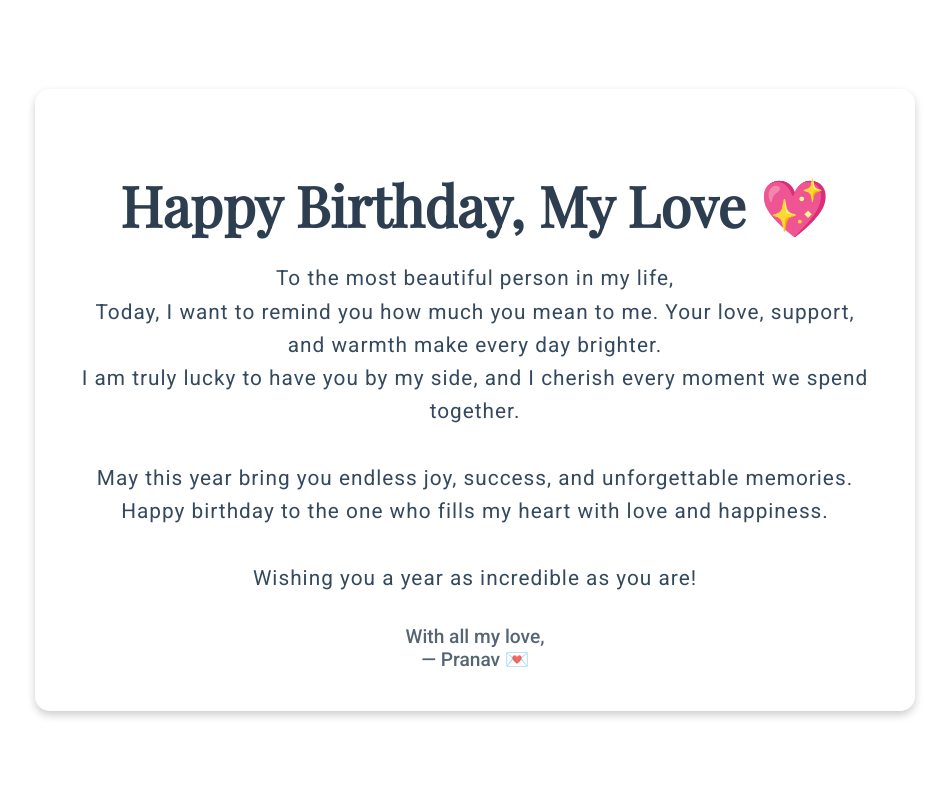
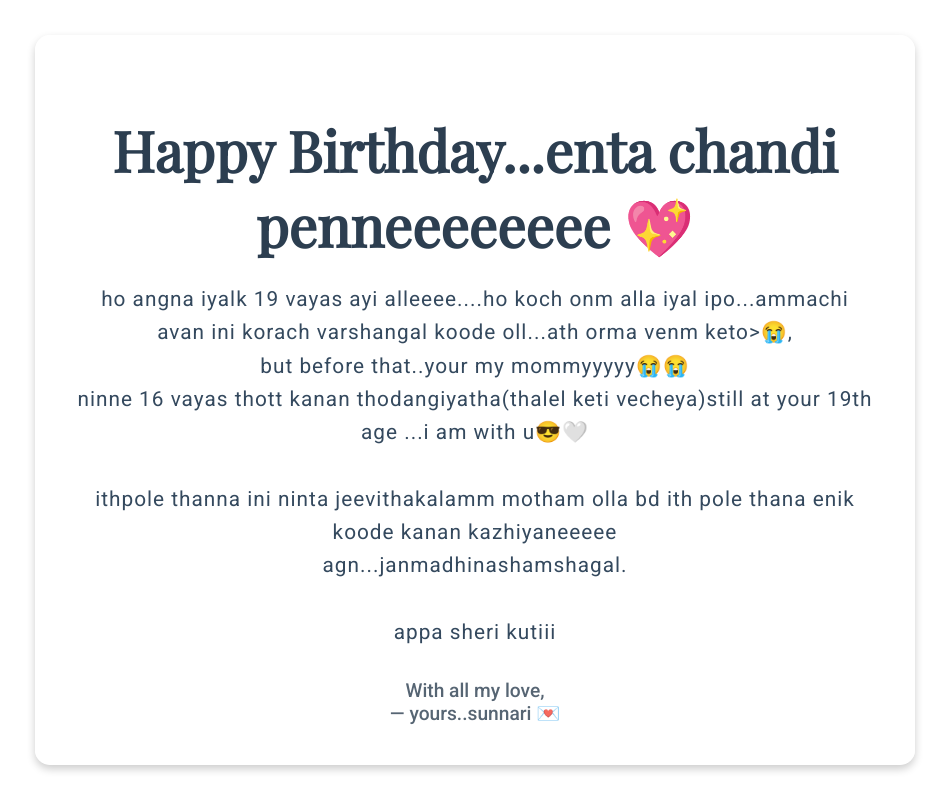
Before and after one commit to prnv-bit/her, a plain HTML site: page main.html in a window 1280 px wide. Shown: the whole page, without its empty margins (165-1114 px from the left). Drawn offline with nearby package versions, Linux system fonts and the light colour scheme.

Commit message:
Update main.html

```diff
--- a/main.html
+++ b/main.html
@@ -63,16 +63,16 @@
 <body>
 
   <div class="content">
-    <h1>Happy Birthday, My Love 💖</h1>
+    <h1>Happy Birthday...enta chandi penneeeeeeee 💖</h1>
     <p class="message">
-      To the most beautiful person in my life,<br>
-      Today, I want to remind you how much you mean to me. Your love, support, and warmth make every day brighter.<br>
-      I am truly lucky to have you by my side, and I cherish every moment we spend together.<br><br>
-      May this year bring you endless joy, success, and unforgettable memories.<br>
-      Happy birthday to the one who fills my heart with love and happiness.<br><br>
-      Wishing you a year as incredible as you are!
+      ho angna iyalk 19 vayas ayi alleeee....ho koch onm alla iyal ipo...ammachi avan ini korach varshangal koode oll...ath orma venm keto>😭,<br>
+      but before that..your my mommyyyyy😭😭<br>
+      ninne 16 vayas thott kanan thodangiyatha(thalel keti vecheya)still at your 19th age ...i am with u😎🤍<br><br>
+      ithpole thanna ini ninta jeevithakalamm motham olla bd ith pole thana enik koode kanan kazhiyaneeeee<br>
+      agn...janmadhinashamshagal.<br><br>
+      appa sheri kutiii
     </p>
-    <div class="signature">With all my love,<br>— Pranav 💌</div>
+    <div class="signature">With all my love,<br>— yours..sunnari 💌</div>
   </div>
 
 </body>
```
